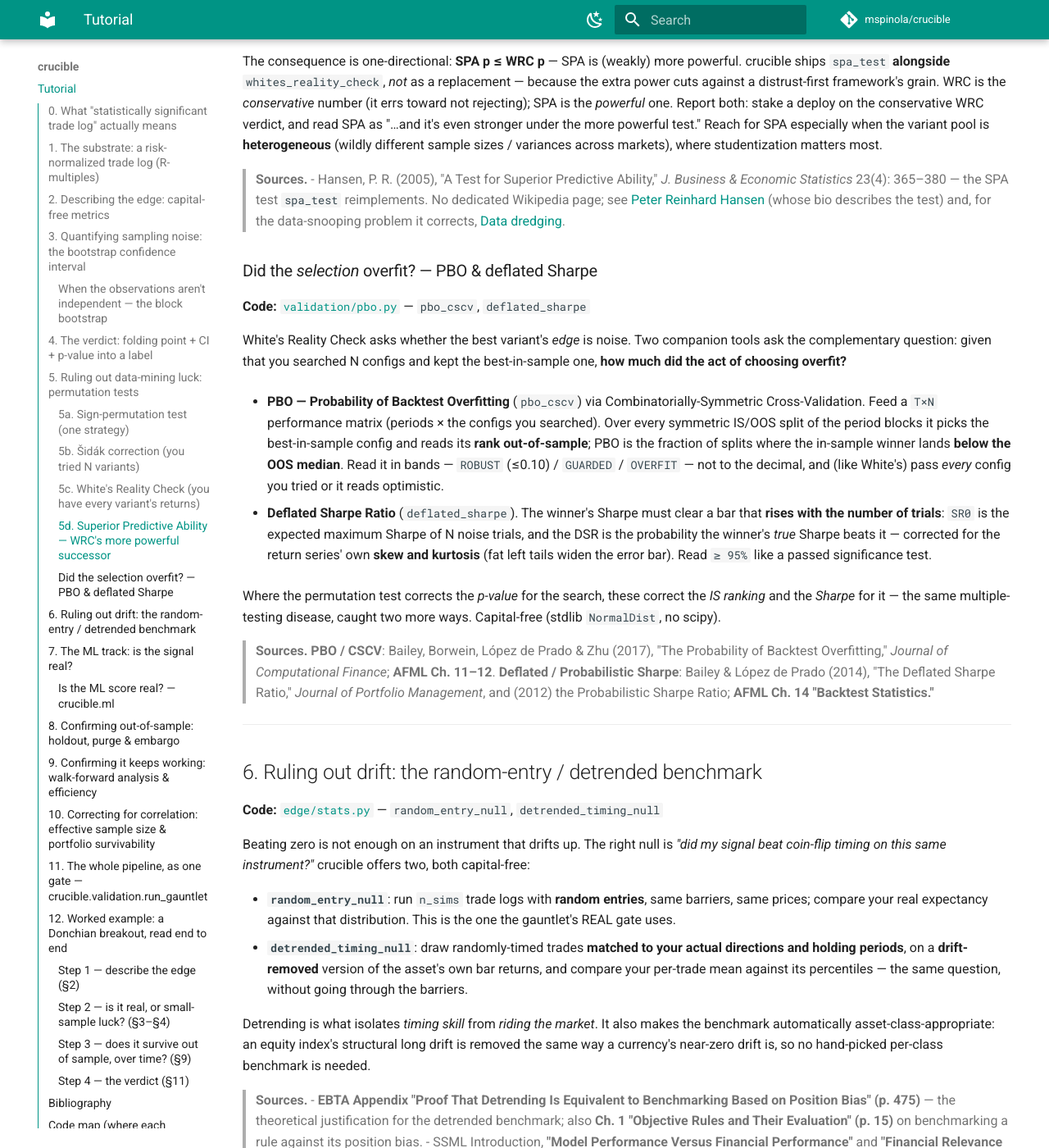
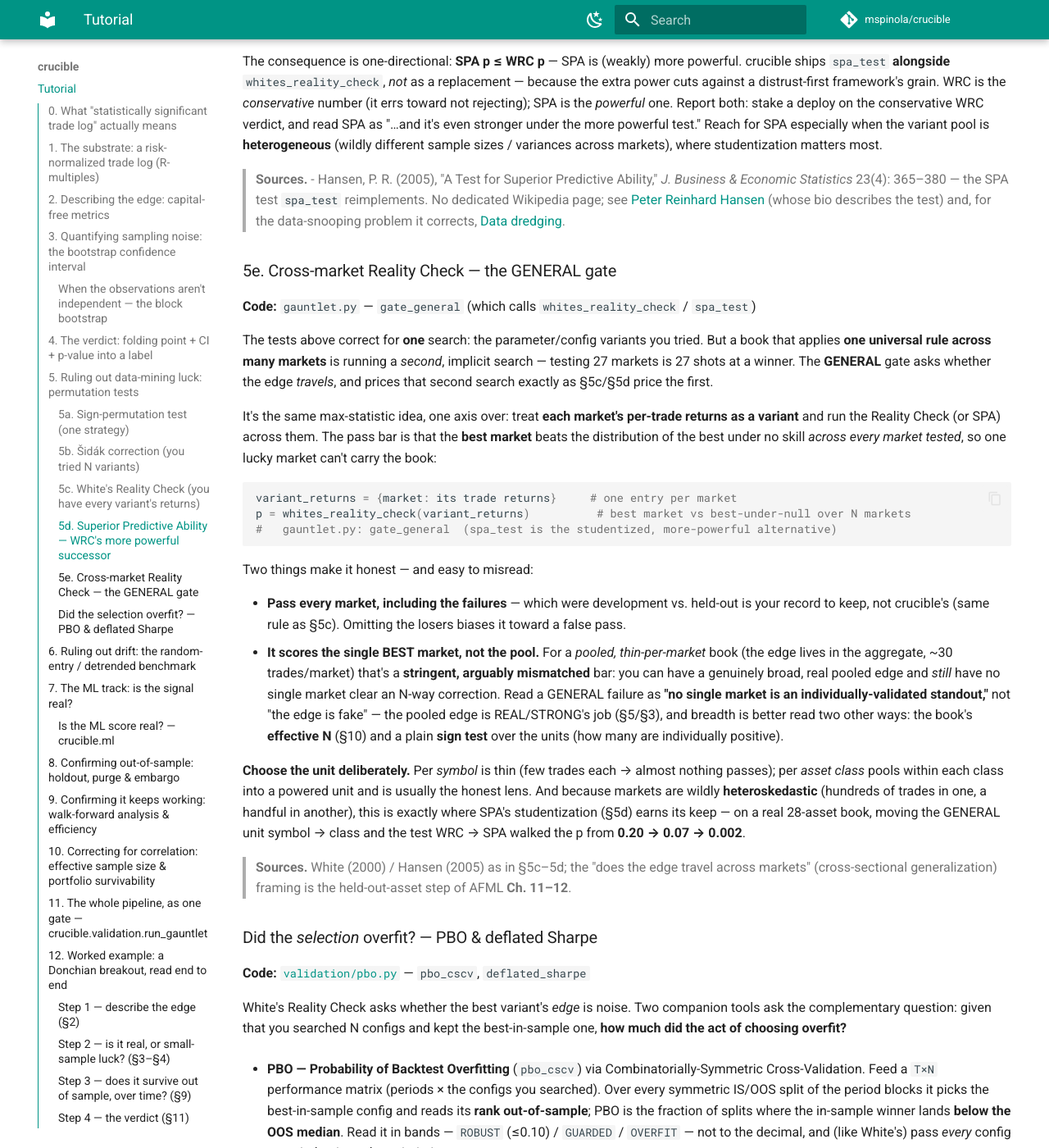
Before and after one commit to mspinola/crucible, an MkDocs documentation site: the page built from docs/index.md, in a window 1280 px wide and 1400 px high, scrolled down 5717 px. Shown: the whole window at 82% size. Built offline with MkDocs 1.6.1 and Material for MkDocs 9.7.7, drawn with Linux system fonts in a browser that asks for light colours; comment, search, counter and statistics services are not loaded; some of the changed text lies outside the part shown.

Commit message:
docs(tutorial): §5e — the GENERAL gate (cross-market Reality Check)
GENERAL was the only gauntlet gate without its own explainer (REAL §5, DURABLE §9).
Add §5e in the reality-check family: it treats each MARKET as a variant and runs
White's Reality Check / SPA across them (best market vs best-under-null over N
markets), so a single lucky market can't carry the book. Covers the pass-every-
market rule, the crucial 'scores the best market, not the pool' caveat (why a broad
thin-per-market book can fail it while still being real), the symbol-vs-class unit
choice, and where SPA's studentization matters. §11 gate map now points at §5e.

Docs only. (Your uncommitted report/tearsheet work is untouched — not staged.)

Co-Authored-By: Claude Opus 4.8 <noreply@anthropic.com>

````diff
--- a/docs/index.md
+++ b/docs/index.md
@@ -310,6 +310,48 @@ across markets), where studentization matters most.
 >   (whose bio describes the test) and, for the data-snooping problem it corrects,
 >   [Data dredging](https://en.wikipedia.org/wiki/Data_dredging).
 
+### 5e. Cross-market Reality Check — the GENERAL gate
+
+**Code:** `gauntlet.py` — `gate_general` (which calls `whites_reality_check` / `spa_test`)
+
+The tests above correct for **one** search: the parameter/config variants you tried. But a book
+that applies **one universal rule across many markets** is running a *second*, implicit search —
+testing 27 markets is 27 shots at a winner. The **GENERAL** gate asks whether the edge *travels*,
+and prices that second search exactly as §5c/§5d price the first.
+
+It's the same max-statistic idea, one axis over: treat **each market's per-trade returns as a
+variant** and run the Reality Check (or SPA) across them. The pass bar is that the **best market**
+beats the distribution of the best under no skill *across every market tested*, so one lucky
+market can't carry the book:
+
+```python
+variant_returns = {market: its trade returns}     # one entry per market
+p = whites_reality_check(variant_returns)          # best market vs best-under-null over N markets
+#   gauntlet.py: gate_general  (spa_test is the studentized, more-powerful alternative)
+```
+
+Two things make it honest — and easy to misread:
+
+- **Pass every market, including the failures** — which were development vs. held-out is your
+  record to keep, not crucible's (same rule as §5c). Omitting the losers biases it toward a false
+  pass.
+- **It scores the single BEST market, not the pool.** For a *pooled, thin-per-market* book (the
+  edge lives in the aggregate, ~30 trades/market) that's a **stringent, arguably mismatched** bar:
+  you can have a genuinely broad, real pooled edge and *still* have no single market clear an
+  N-way correction. Read a GENERAL failure as **"no single market is an individually-validated
+  standout,"** not "the edge is fake" — the pooled edge is REAL/STRONG's job (§5/§3), and breadth
+  is better read two other ways: the book's **effective N** (§10) and a plain **sign test** over
+  the units (how many are individually positive).
+
+**Choose the unit deliberately.** Per *symbol* is thin (few trades each → almost nothing passes);
+per *asset class* pools within each class into a powered unit and is usually the honest lens. And
+because markets are wildly **heteroskedastic** (hundreds of trades in one, a handful in another),
+this is exactly where SPA's studentization (§5d) earns its keep — on a real 28-asset book, moving
+the GENERAL unit symbol → class and the test WRC → SPA walked the p from **0.20 → 0.07 → 0.002**.
+
+> **Sources.** White (2000) / Hansen (2005) as in §5c–5d; the "does the edge travel across markets"
+> (cross-sectional generalization) framing is the held-out-asset step of AFML **Ch. 11–12**.
+
 ### Did the *selection* overfit? — PBO & deflated Sharpe
 
 **Code:** [`validation/pbo.py`](https://github.com/mspinola/crucible/blob/main/src/crucible/validation/pbo.py) — `pbo_cscv`, `deflated_sharpe`
@@ -582,7 +624,7 @@ print(gauntlet.passed)  # True only if every gate that ran passed
 | **REAL** | not noise, corrected for the search | permutation + Šidák / White's Reality Check — §5; random-entry null — §6 |
 | **STRONG** | economically real at the **CI lower bound** | edge metrics — §2, bootstrap CIs — §3 |
 | **DURABLE** | survives IS → OOS over time | walk-forward + WFE + fold dispersion — §9 |
-| **GENERAL** | travels across markets | cross-market Reality Check — §5; breadth / N_eff — §10 |
+| **GENERAL** | travels across markets | cross-market Reality Check — **§5e**; breadth / N_eff — §10 |
 | **SURVIVE** *(handoff)* | capital can trade it | **out of scope** — position sizing, drawdown, ruin |
 
 Each gate is an audited AND of its hard checks — a failing hard check can't be waived, and
````
